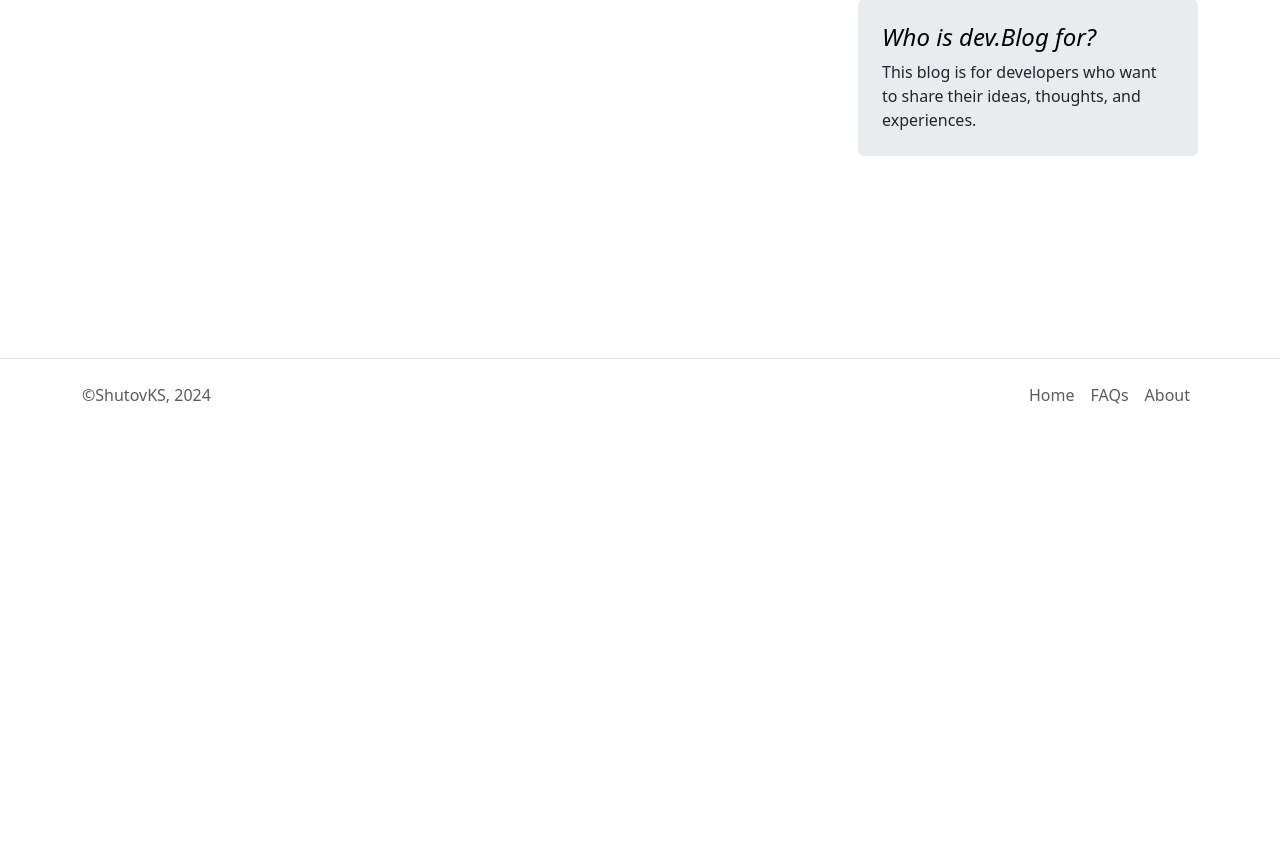
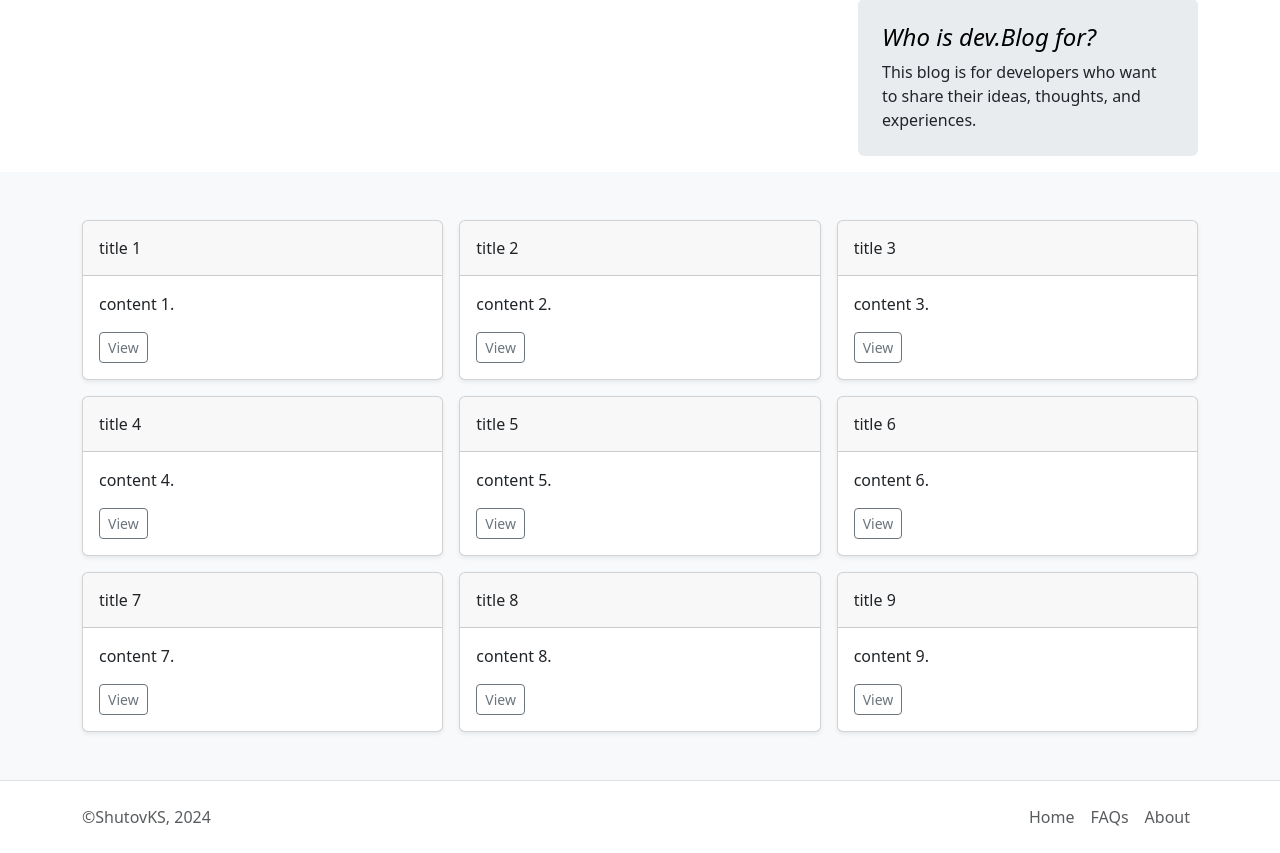
Before and after one commit to ShutovKS/Website-DevPortfolio, a PHP site: page / in a window 1280 px wide. Shown: the part 369-1222 px from the top of the page. Before the commit the page ends 773 px from the top, so only its background shows below. Run offline with PHP 8.4, Linux system fonts and the light colour scheme; data comes from the database, SQL or seed files in the repository; both versions use the stored data as it was after the commit; some libraries are stand-ins or nearby versions.

Commit message:
Add show random articles in home page

```diff
--- a/src/DevPortfolio/config/routes.php
+++ b/src/DevPortfolio/config/routes.php
@@ -13,17 +13,17 @@ use App\Middleware\GuestMiddleware;
 return [
     // -- home
 
-    Route::get('/', [HomeController:: class, 'index']),
-    Route::get('/home', [HomeController:: class, 'index']),
+    Route::get('/', [HomeController::class, 'index']),
+    Route::get('/home', [HomeController::class, 'index']),
 
     // -- other
 
-    Route::get('/about', [HomeController:: class, 'about']),
-    Route::get('/faq', [HomeController:: class, 'faq']),
+    Route::get('/about', [HomeController::class, 'about']),
+    Route::get('/faq', [HomeController::class, 'faq']),
 
     // -- identification
 
-    Route::get('/identification/login', [IdentificationController:: class, 'openLoginPage'], [GuestMiddleware::class]),
+    Route::get('/identification/login', [IdentificationController::class, 'openLoginPage'], [GuestMiddleware::class]),
     Route::get('/identification/signup', [IdentificationController::class, 'openRegistrationPage'], [GuestMiddleware::class]),
 
     Route::get('/identification/logout', [IdentificationController::class, 'logout'], [AuthMiddleware::class]),
@@ -32,8 +32,8 @@ return [
 
     Route::get('/identification/completed', [IdentificationController::class, 'completed']),
 
-    Route::post('/identification/login', [IdentificationController:: class, 'loginProcessing'], [GuestMiddleware::class]),
-    Route::post('/identification/register', [IdentificationController:: class, 'registrationProcessing'], [GuestMiddleware::class]),
+    Route::post('/identification/login', [IdentificationController::class, 'loginProcessing'], [GuestMiddleware::class]),
+    Route::post('/identification/register', [IdentificationController::class, 'registrationProcessing'], [GuestMiddleware::class]),
 
     // -- error
 
@@ -43,6 +43,7 @@ return [
 
     Route::get('/article/created', [ArticleController::class, 'openCreated'], [AuthMiddleware::class]),
     Route::post('/article/create', [ArticleController::class, 'create'], [AuthMiddleware::class]),
+    Route::get('/article/{id}', [ArticleController::class, 'viewArticle'], [AuthMiddleware::class]),
 
     // -- user
 
--- a/src/DevPortfolio/kernel/Services/Database/DatabaseInterface.php
+++ b/src/DevPortfolio/kernel/Services/Database/DatabaseInterface.php
@@ -20,6 +20,10 @@ interface DatabaseInterface
 
     public function beginTransaction(): void;
 
+    public function getRandomRows(string $table, int $count): array;
+
+    public function rawQuery(string $query): array;
+
     public function commit(): void;
 
     public function rollBack(): void;
--- a/src/DevPortfolio/kernel/Services/Database/DatabaseMySQL.php
+++ b/src/DevPortfolio/kernel/Services/Database/DatabaseMySQL.php
@@ -106,6 +106,19 @@ class DatabaseMySQL implements DatabaseInterface
         $this->pdo->beginTransaction();
     }
 
+    public function getRandomRows(string $table, int $count): array
+    {
+        $sql = "SELECT * FROM $table ORDER BY RAND() LIMIT $count";
+        $result = $this->pdo->query($sql);
+        return $result ? $result->fetchAll() : [];
+    }
+
+    public function rawQuery(string $query): array
+    {
+        $result = $this->pdo->query($query);
+        return $result ? $result->fetchAll() : [];
+    }
+
     public function commit(): void
     {
         $this->pdo->commit();
--- a/src/DevPortfolio/src/Controllers/HomeController.php
+++ b/src/DevPortfolio/src/Controllers/HomeController.php
@@ -1,31 +1,27 @@
 <?php
 
 namespace App\Controllers;
+
+use App\Models\Articles;
 
 class HomeController extends AbstractController
 {
     public function index(): void
     {
-        $this->view('home',
-            $this->getData(),
-            'Home'
-        );
+        $data = $this->getData();
+        $data['articles'] = Articles::getRandom(9);
+
+        $this->view('home', $data, 'Home');
     }
 
     public function about(): void
     {
-        $this->view('/other/about',
-            $this->getData(),
-            'About'
-        );
+        $this->view('/other/about', $this->getData(), 'About');
     }
 
     public function faq(): void
     {
-        $this->view('/other/faq',
-            $this->getData(),
-            'FAQ'
-        );
+        $this->view('/other/faq', $this->getData(), 'FAQ');
     }
 
     private function getData(): array
--- a/src/DevPortfolio/src/Models/AbstractModel.php
+++ b/src/DevPortfolio/src/Models/AbstractModel.php
@@ -53,6 +53,19 @@ abstract class AbstractModel
         return $models;
     }
 
+    public static function getRandom(int $count): array
+    {
+        $instance = new static();
+        $results = $instance->getDatabase()->getRandomRows(static::$table, $count);
+
+        $models = [];
+        foreach ($results as $result) {
+            $models[] = static::arrayToModel($result);
+        }
+
+        return $models;
+    }
+
     public function save(): bool
     {
         $data = $this->toArray();
--- a/src/DevPortfolio/views/pages/home.php
+++ b/src/DevPortfolio/views/pages/home.php
@@ -6,6 +6,7 @@
  */
 
 use App\Kernel\Services\View\View;
+use App\Models\Articles;
 
 ?>
 
@@ -17,18 +18,23 @@ use App\Kernel\Services\View\View;
     <?php $view->component('header_authorized', $data); ?>
 <?php endif; ?>
 
+<?php
+/** @var Articles[] $articles */
+$articles = $data['articles'];
+?>
+
+<main>
+
     <div class="container">
-
         <div class="p-4 p-md-5 mb-4 rounded text-body-emphasis bg-body-secondary">
             <div class="col-lg-6 px-0">
                 <h1 class="display-4 fst-italic">dev.Blog</h1>
-            <p class="lead my-3">This is a place where developers can share their ideas, thoughts, and experiences.</p>
+                <p class="lead my-3">This is a place where developers can share their ideas, thoughts, and
+                    experiences.</p>
             </div>
         </div>
-
         <div class="row g-5">
             <div class="col-md-8"></div>
-
             <div class="col-md-4">
                 <div class="position-sticky" style="top: 2rem;">
                     <div class="p-4 mb-3 bg-body-secondary rounded">
@@ -39,8 +45,44 @@ use App\Kernel\Services\View\View;
                 </div>
             </div>
         </div>
+    </div>
+
+    <div class="album py-5 bg-body-tertiary">
+
+        <div class="container">
+            <div class="row row-cols-1 row-cols-sm-2 row-cols-md-3 g-3">
+
+                <?php foreach ($articles as $article): ?>
+
+                    <div class="col">
+                        <div class="card shadow-sm">
+                            <!--                        <svg class="bd-placeholder-img card-img-top" width="100%" height="225"-->
+                            <!--                             xmlns="http://www.w3.org/2000/svg" role="img" aria-label="Placeholder: Thumbnail"-->
+                            <!--                             preserveAspectRatio="xMidYMid slice" focusable="false"><title>Placeholder</title>-->
+                            <!--                            <rect width="100%" height="100%" fill="#55595c"></rect>-->
+                            <!--                            <text x="50%" y="50%" fill="#eceeef" dy=".3em">Thumbnail</text>-->
+                            <!--                        </svg>-->
+                            <div class="card-header">
+                                <h6 class="form-control-plaintext"><?php echo $article->title; ?></h6>
+                            </div>
+                            <div class="card-body">
+                                <p class="card-text"><?php echo $article->content ?></p>
+                                <form method="get" action="/article/<?php echo $article->id ?>" name="form-article" class="d-flex justify-content-between align-items-center">
+                                    <div class="btn-group">
+                                        <button type="submit" class="btn btn-sm btn-outline-secondary">View</button>
+                                    </div>
+                                </form>
 
                             </div>
+                        </div>
+                    </div>
+
+                <?php endforeach; ?>
+            </div>
+        </div>
+    </div>
+</main>
+
 
 <?php $view->component('footer'); ?>
 
```
Also changed, not shown: src/DevPortfolio/database/database.sql (+14 -3 lines), src/DevPortfolio/src/Controllers/ArticleController.php (+6 -4 lines). Lines whose indentation alone changed are shown as unchanged.
